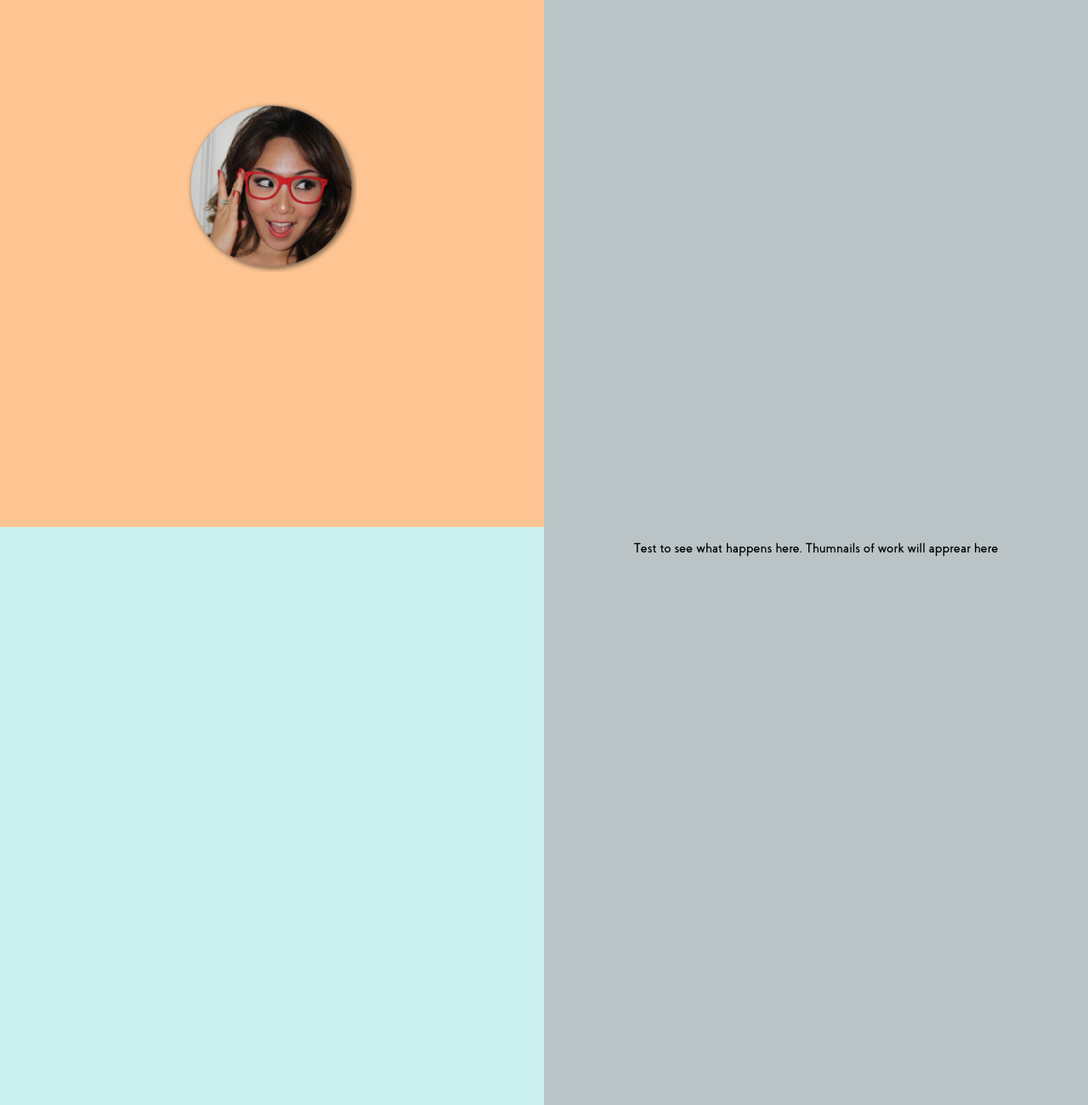
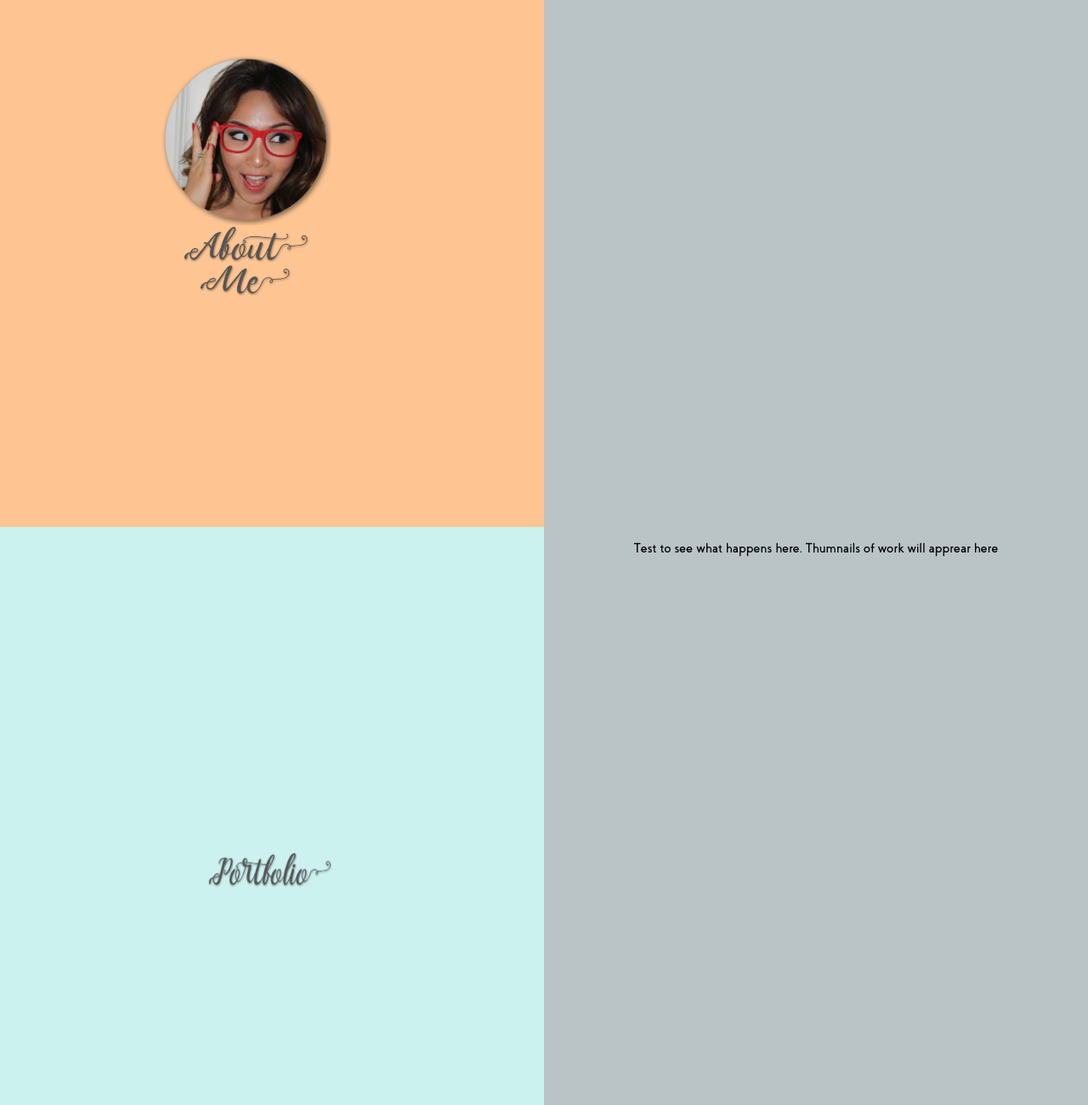
Before and after one commit to jenniferyrlee/jenniferyrlee.github.io, a plain HTML site: page PW.html in a window 1280 px wide. Shown: the part 980-2280 px from the top of the page at 85% size. Drawn offline with Linux system fonts and the light colour scheme.

Commit message:
Updated positioning for about me and portfolio sections

```diff
--- a/CSS/pwcss.css
+++ b/CSS/pwcss.css
@@ -85,14 +85,22 @@ a:hover {
   margin-top: 35%;
 }
 
+#about-me-elements {
+  position: absolute;
+  top: 50%;
+  left: 50%;
+  margin-top: -155px;
+  margin-left: -130px;
+}
+
 #myprofile {
   width:200px;
   height:200px;
-  position: absolute;
-  top:50%;
-  left:50%;
-  margin-top: -100px;
-  margin-left:-100px;
+  display: block;
+}
+
+#aboutmetext {
+  width: 150px;
 }
 
 /*#abutmetext {
@@ -121,16 +129,17 @@ a:hover {
   vertical-align: middle;
   text-align: center;
   background-color: #CCF2F0;
+  position: relative;
 }
 
 #portfoliotext {
-  width:200px;
-  height:200px;
+  width:150px;
+  height:50px;
   position: absolute;
   top:50%;
   left:50%;
-  margin-top: -100px;
-  margin-left:-100px;
+  margin-top: -25px;
+  margin-left:-75px;
 }
 
 #portfolio-right {
--- a/PW.html
+++ b/PW.html
@@ -46,9 +46,7 @@
 
 <div id="portfolio">
 	<div id="portfolio-left">
-    <div id="portfolio-elements">
     <img id="portfoliotext" src="images/portfolio.png" alt="Portfolio">
-    </div>
   </div>
 
   <div id="porfolio-right">
```
Lines whose indentation alone changed are shown as unchanged.
